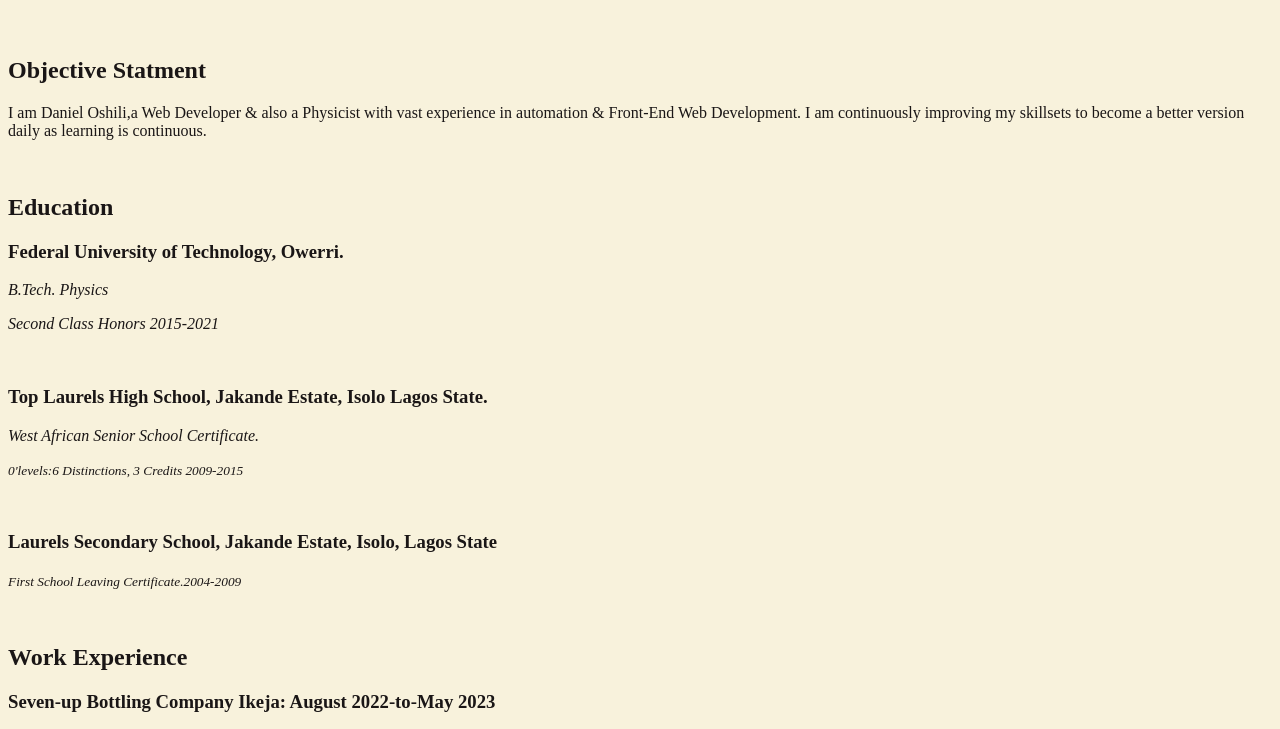
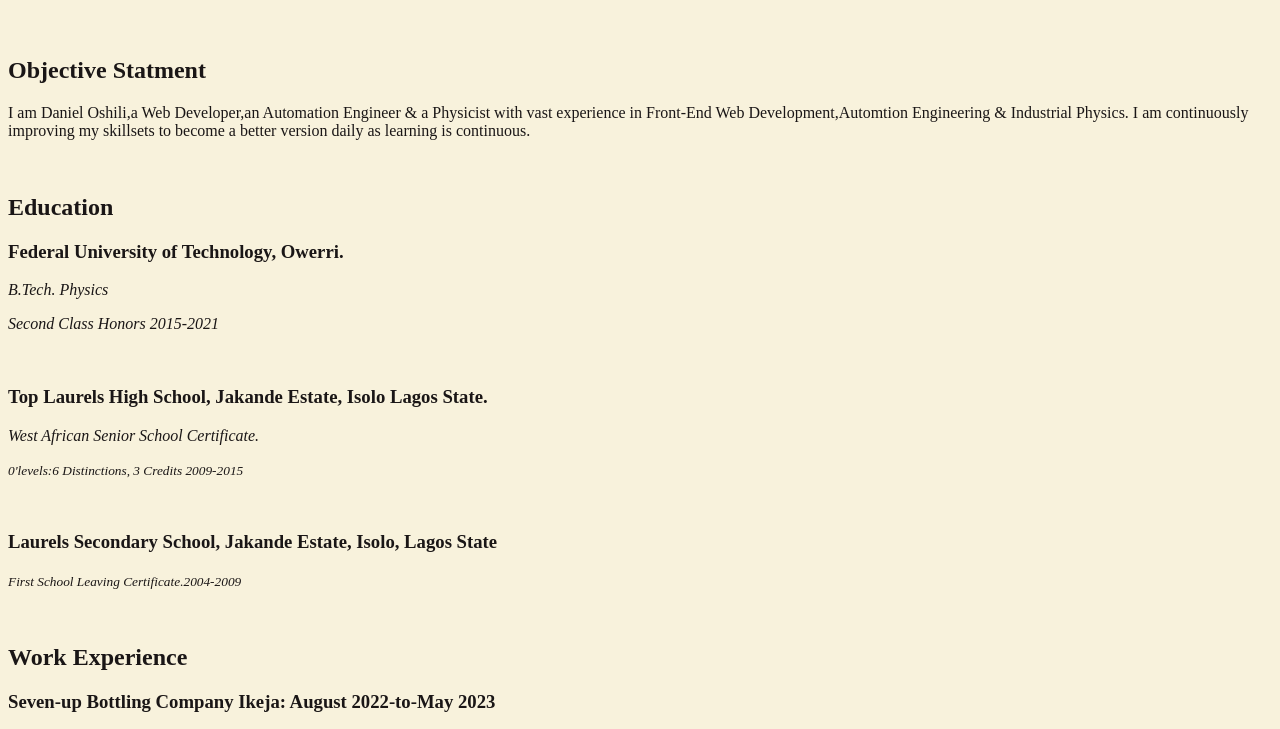
Before and after one commit to DANIDEL-dev/My-Resume, a plain HTML site: page index.html in a window 1280 px wide. Shown: the part 61-790 px from the top of the page. Drawn offline with Linux system fonts and the light colour scheme.

Commit message:
Update index.html

```diff
--- a/index.html
+++ b/index.html
@@ -10,7 +10,7 @@
 
   <h1 text-align:center>OSHILI DANIEL ARINZE</h1><br>
   <h2>Objective Statment</h2>
-  <p>I am Daniel Oshili,a Web Developer & also a Physicist with vast experience in automation & Front-End Web Development. I am continuously improving my skillsets to become a better version daily as learning is continuous.</p><br>
+  <p>I am Daniel Oshili,a Web Developer,an Automation Engineer & a Physicist with vast experience in Front-End Web Development,Automtion Engineering & Industrial Physics. I am continuously improving my skillsets to become a better version daily as learning is continuous.</p><br>
   <h2>Education</h2>
   <h3>Federal University of Technology, Owerri.</h3>
   <p><em>B.Tech. Physics </em></p>
```
